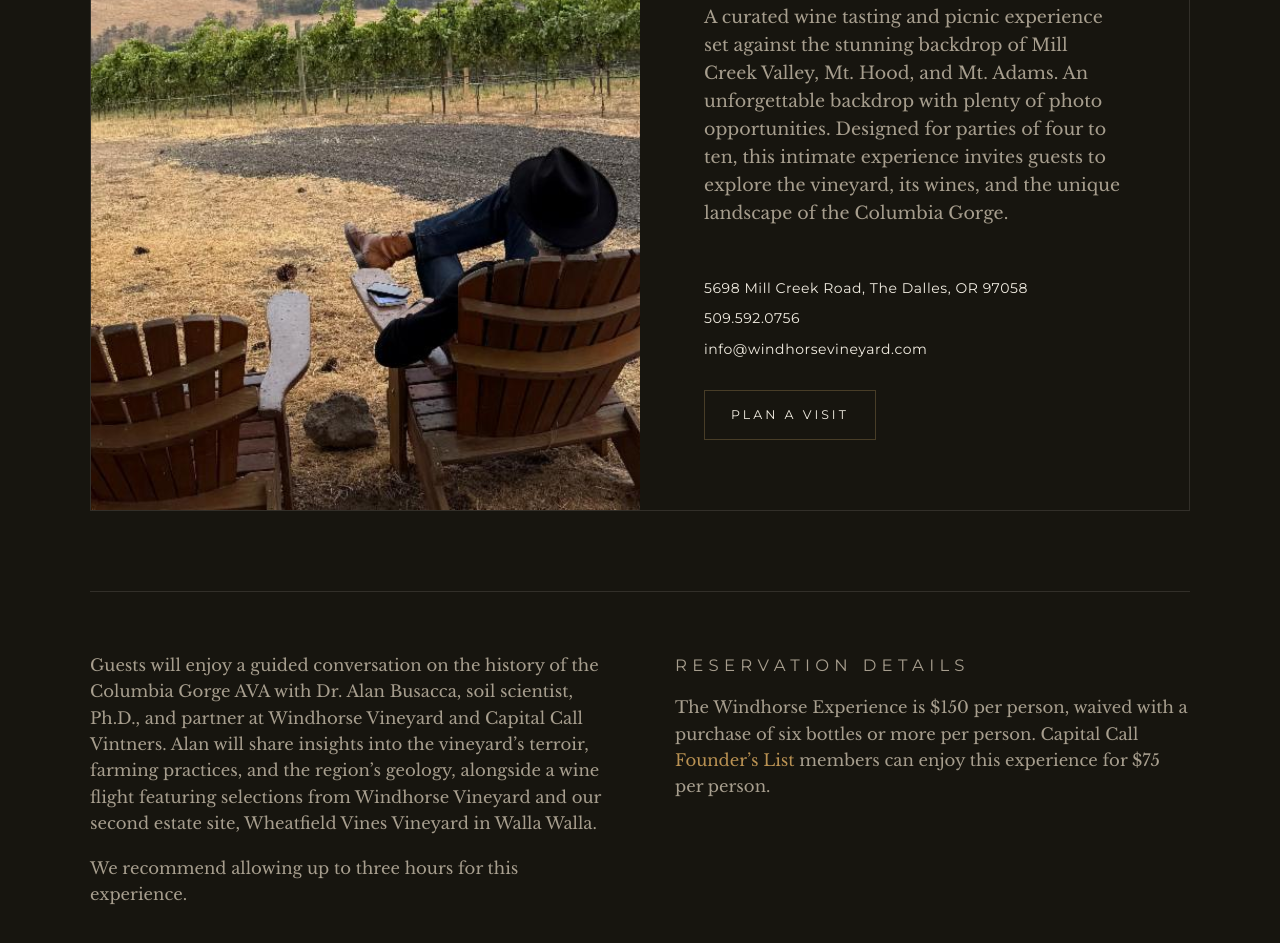
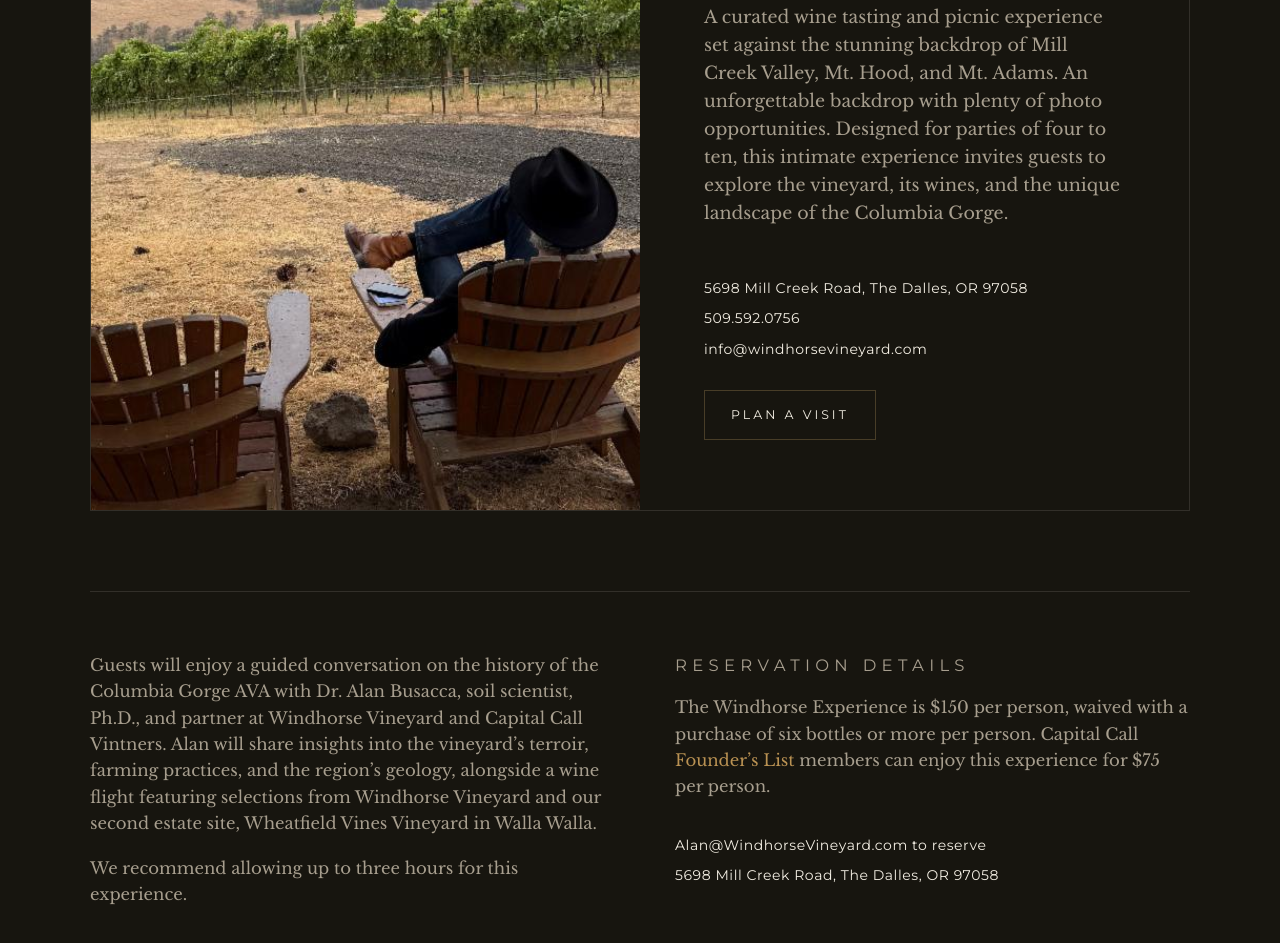
Before and after one commit to KimSmithCCV/Windhorse, a plain HTML site: page index.html in a window 1280 px wide. Shown: the part 11055-11998 px from the top of the page. Drawn offline with nearby package versions, Linux system fonts and the light colour scheme.

Commit message:
Add reservation contact info to Day Immersions details
Co-Authored-By: Claude Sonnet 5 <noreply@anthropic.com>

```diff
--- a/index.html
+++ b/index.html
@@ -1055,6 +1055,10 @@
         <div class="visit-details-col">
           <p class="eyebrow">Reservation Details</p>
           <p>The Windhorse Experience is $150 per person, waived with a purchase of six bottles or more per person. Capital Call <a href="https://capitalcallvintners.com/wine-club/" target="_blank" rel="noopener" style="color:var(--gold);">Founder&rsquo;s List</a> members can enjoy this experience for $75 per person.</p>
+          <div class="visit-contact">
+            <a href="mailto:Alan@WindhorseVineyard.com">Alan@WindhorseVineyard.com to reserve</a>
+            <span>5698 Mill Creek Road, The Dalles, OR 97058</span>
+          </div>
         </div>
       </div>
     </div>
```
